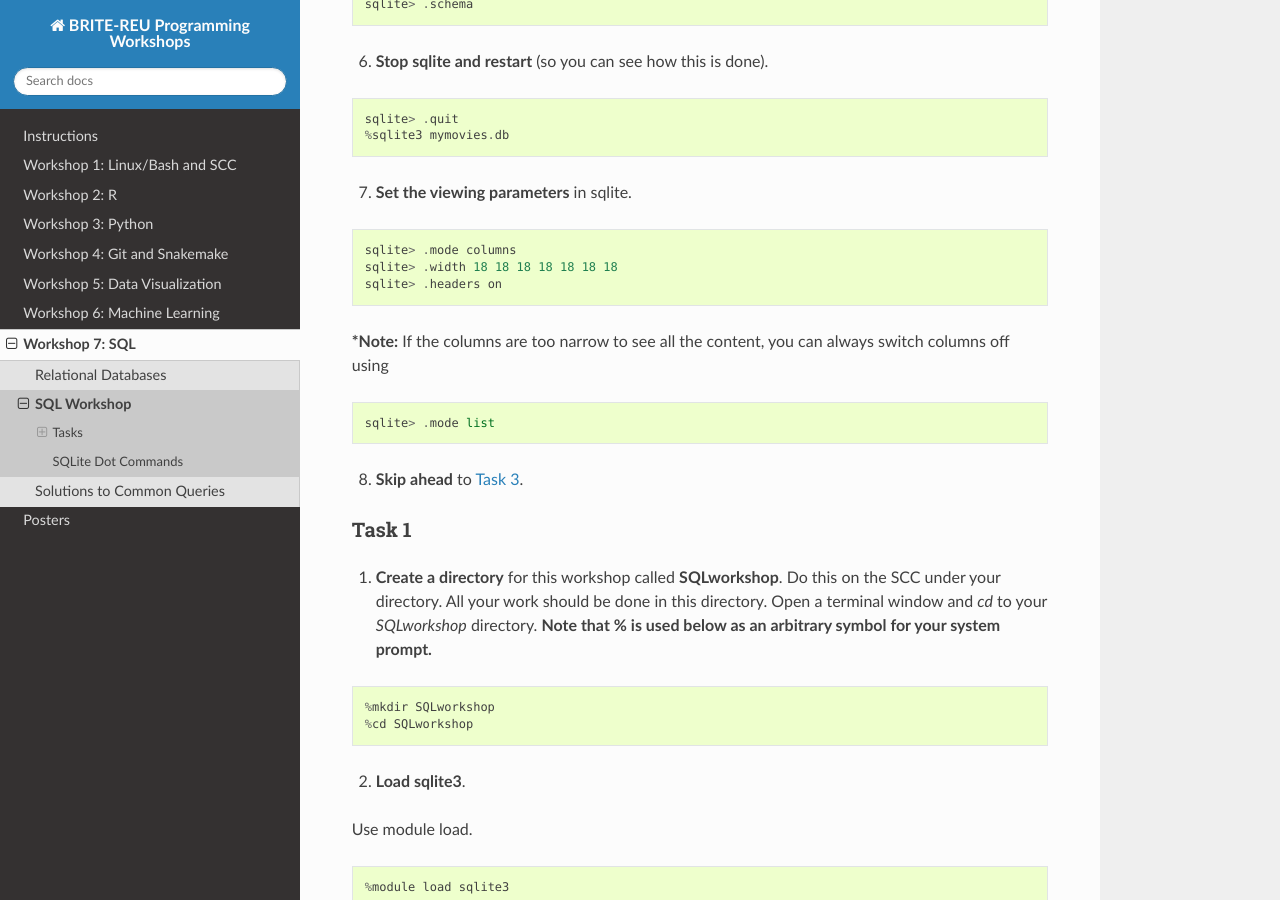
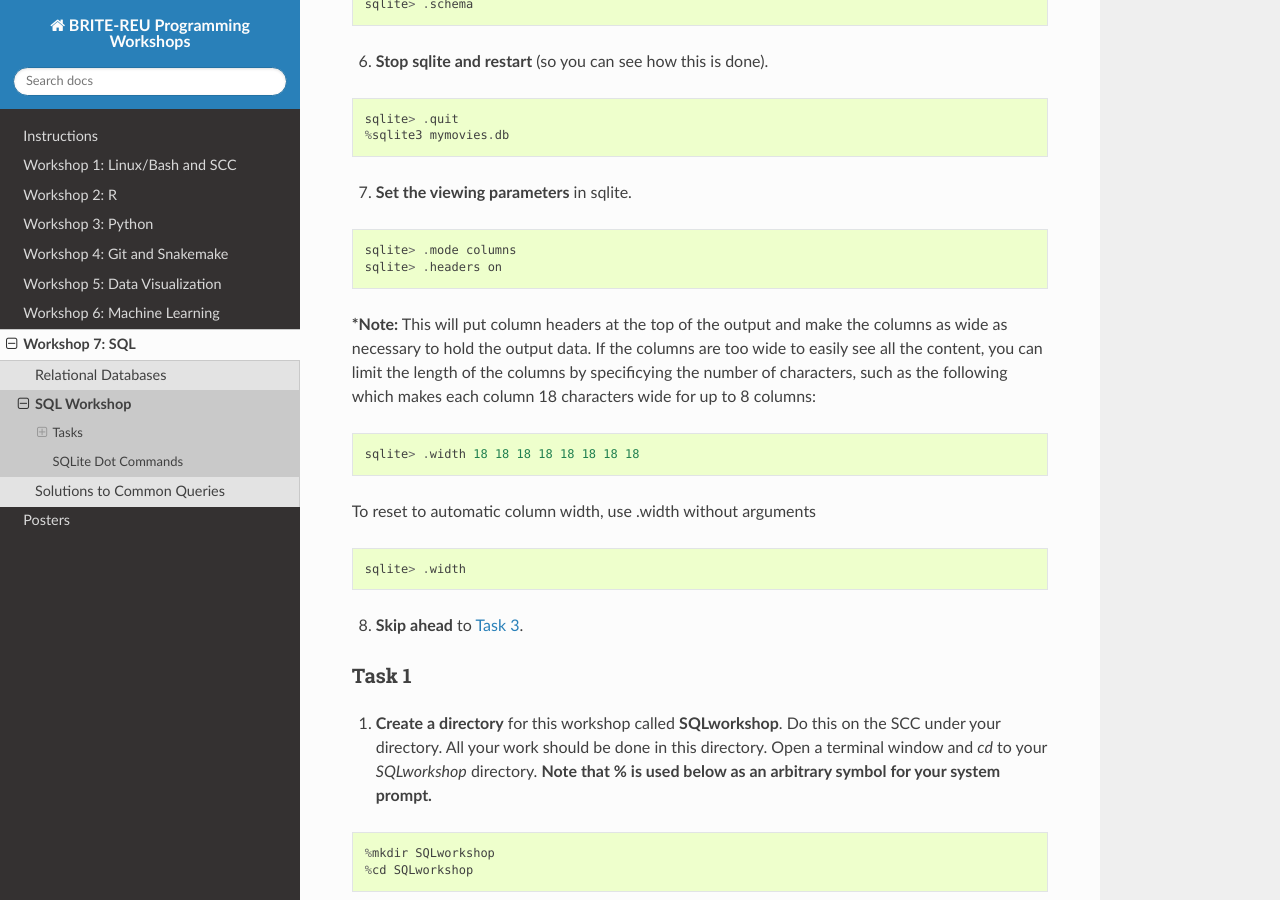
Before and after one commit to BRITE-REU/programming-workshops, a Sphinx documentation site: the page built from source/workshops/07_SQL/Workshop_SQL.rst, in a window 1280 px wide and 900 px high, scrolled down 1191 px. Built offline with Sphinx 7.4.7 and the Read the Docs theme 2.0.0, drawn with Linux system fonts in a browser that asks for light colours.

Commit message:
Update Workshop_SQL.rst

```diff
--- a/source/workshops/07_SQL/Workshop_SQL.rst
+++ b/source/workshops/07_SQL/Workshop_SQL.rst
@@ -68,14 +68,19 @@ Use module load.
 .. code::
 
     sqlite> .mode columns
-    sqlite> .width 18 18 18 18 18 18 18
     sqlite> .headers on
 
-***Note:** If the columns are too narrow to see all the content, you can always switch columns off using
+***Note:** This will put column headers at the top of the output and make the columns as wide as necessary to hold the output data.  If the columns are too wide to easily see all the content, you can limit the length of the columns by specificying the number of characters, such as the following which makes each column 18 characters wide for up to 8 columns:
 
 .. code::
 
-     sqlite> .mode list
+     sqlite> .width 18 18 18 18 18 18 18 18
+
+To reset to automatic column width, use .width without arguments
+
+.. code::
+
+     sqlite> .width
 
 8. **Skip ahead** to `Task 3`_.
 
```
